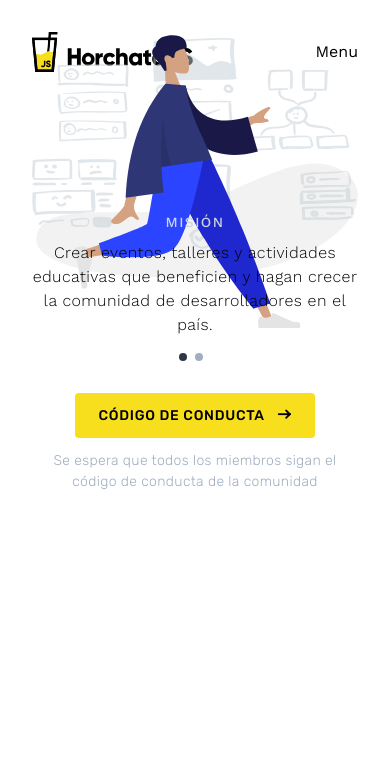
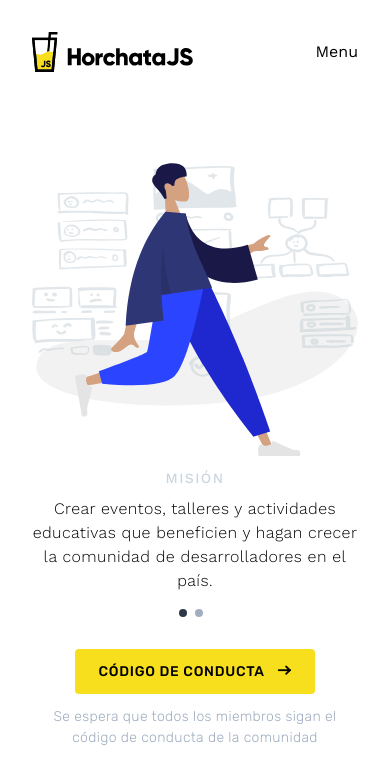
Before and after one commit to horchatajs/website, a Nuxt app: page /identity in a window 390 px wide. Shown: the top 784 px of the page. Built offline with nearby package versions, Linux system fonts and the light colour scheme.

Commit message:
:bug; Fixed margins

```diff
--- a/pages/identity.vue
+++ b/pages/identity.vue
@@ -1,11 +1,11 @@
 <template>
   <div class="flex flex-col items-center w-full justify-between xl:flex-row">
     <img
-      class="-mt-32 sm:mt-0 xl:ml-32"
+      class="xl:ml-32"
       src="~/assets/images/identity.svg"
       alt="Join"
       width="700">
-    <div class="flex flex-col text-center items-center -mt-32 sm:mt-4 xl:items-end xl:text-right xl:mr-32">
+    <div class="flex flex-col text-center items-center sm:mt-4 xl:items-end xl:text-right xl:mr-32">
       <div class="xl:hidden">
         <div class="mt-3">
           <h3 class="tracking-widest uppercase text-sm font-medium text-gray-400 work-sans">
--- a/pages/index.vue
+++ b/pages/index.vue
@@ -1,11 +1,11 @@
 <template>
   <div class="flex flex-col items-center w-full justify-between xl:flex-row">
     <img
-      class="-mt-32 sm:mt-0 xl:ml-32"
+      class="xl:ml-32"
       src="~/assets/images/home.svg"
       alt="Join"
       width="700">
-    <div class="flex flex-col text-center items-center -mt-24 sm:mt-4 xl:items-end xl:text-right xl:mr-32">
+  <div class="flex flex-col text-center items-center sm:mt-4 xl:items-end xl:text-right xl:mr-32">
       <div class="font-bold text-2xl md:text-5xl lg:text-6xl xl:leading-tight">
         ¡Hey!<br class="hidden xl:inline xl:-mt-8"> Somos <br class="inline xl:-mt-8">HorchataJS
       </div>
--- a/pages/join.vue
+++ b/pages/join.vue
@@ -1,11 +1,11 @@
 <template>
   <div class="flex flex-col items-center w-full justify-between xl:flex-row">
     <img
-      class="-mt-32 sm:mt-0 xl:ml-32"
+      class="xl:ml-32"
       src="~/assets/images/join.svg"
       alt="Join"
       width="700">
-    <div class="flex flex-col text-center items-center -mt-32 sm:mt-4 xl:items-end xl:text-right xl:mr-32">
+    <div class="flex flex-col text-center items-center sm:mt-4 xl:items-end xl:text-right xl:mr-32">
       <div class="font-bold text-2xl md:text-5xl lg:text-6xl xl:leading-tight">
         Formá parte<br class="hidden xl:inline xl:-mt-8"> del equipo
       </div>
--- a/pages/sponsors.vue
+++ b/pages/sponsors.vue
@@ -1,11 +1,11 @@
 <template>
   <div class="flex flex-col items-center w-full justify-between xl:flex-row">
     <img
-      class="-mt-32 sm:mt-0 xl:ml-32"
+      class="xl:ml-32"
       src="~/assets/images/sponsor.svg"
       alt="Join"
       width="700">
-    <div class="flex flex-col text-center items-center -mt-40 sm:mt-4 xl:items-end xl:text-right xl:mr-32">
+    <div class="flex flex-col text-center items-center sm:mt-4 xl:items-end xl:text-right xl:mr-32">
       <div class="font-bold text-2xl md:text-5xl lg:text-6xl xl:leading-tight">
         Patrocinio
       </div>
```
